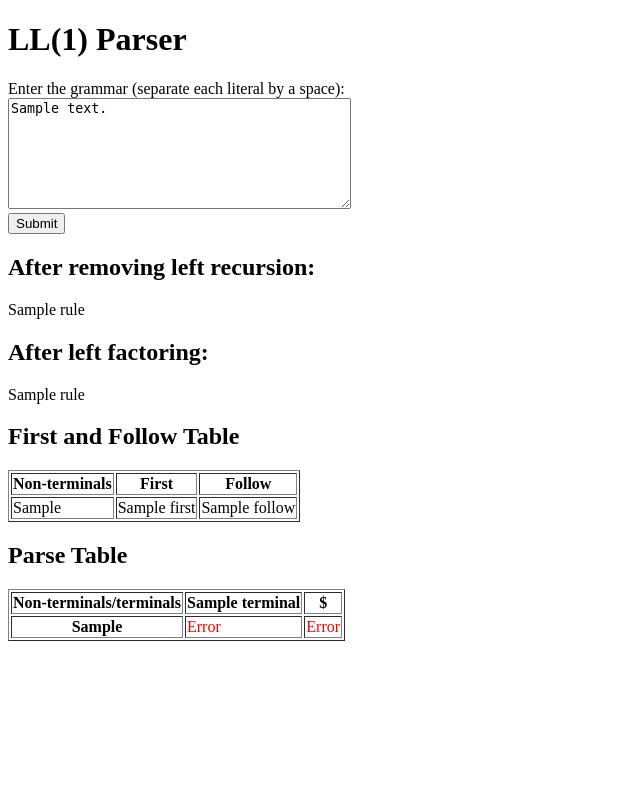
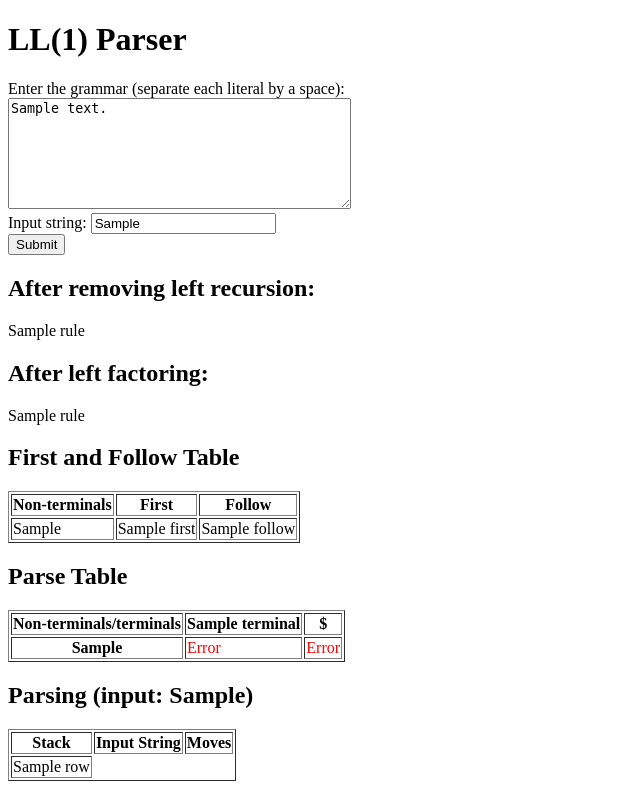
Before and after one commit to cygnus55/LL1-parser, a Flask app: template templates/index.html in a window 1280 px wide. Shown: the whole page, without its empty margins (0-640 px from the left). Run offline with Flask 2, Linux system fonts and the light colour scheme; the template is opened without the code that fills it: most values are stand-ins (such as "Sample title", 1, 10 or a date in 2020).

Commit message:
Complete parsing program

```diff
--- a/app.py
+++ b/app.py
@@ -4,6 +4,7 @@ from left_recursion import left_recursion
 from left_factoring import left_factor
 from first_n_follow import get_first, get_follow, prepare_grammar
 from parse_table_generator import generate_parse_table
+from parsing_program import parse_input
 
 app = Flask(__name__)
 
@@ -12,7 +13,8 @@ app = Flask(__name__)
 def index():
     if request.method == "POST":
         grammar = request.form.get("grammar")
-        if grammar.strip():
+        input_string = request.form.get("input_string")
+        if grammar.strip() and input_string:
             left_recursion_free_grammar = left_recursion(grammar)
             left_factored_grammar = left_factor(left_recursion_free_grammar[:])
             a, b, c, non_terminals, terminals = prepare_grammar(left_factored_grammar)
@@ -27,6 +29,8 @@ def index():
 
             parse_table, ambiguous = generate_parse_table(first, follow, terminals, non_terminals, left_factored_grammar, c)
 
+            parsing_results = parse_input(input_string, parse_table, non_terminals)
+
             return render_template("index.html",
                 left_recursion_free_grammar=left_recursion_free_grammar,
                 left_factored_grammar=left_factored_grammar,
@@ -36,7 +40,9 @@ def index():
                 terminals=terminals,
                 non_terminals=non_terminals,
                 parse_table=parse_table,
-                ambiguous=ambiguous)
+                ambiguous=ambiguous,
+                parsing_results=parsing_results,
+                input_string=input_string)
         else:
             return redirect(url_for("index"))
     with open("rules.txt", "r") as file:
--- a/templates/index.html
+++ b/templates/index.html
@@ -11,6 +11,8 @@
   <form action="/" method="POST">
     <label for="grammar">Enter the grammar (separate each literal by a space):</label><br />
     <textarea id="grammar" name="grammar" rows="7" cols="40">{{ grammar_body }}</textarea><br />
+    <label for="input_string">Input string:</label>
+    <input id="input_string" name="input_string" placeholder="Eg: abcaa" {% if input_string %}value={{ input_string }}{% endif %} /><br />
     <button>Submit</button>
   </form>
   {% if left_recursion_free_grammar %}
@@ -106,5 +108,24 @@
       </tbody>
     </table>
   {% endif %}
+  {% if parsing_results %}
+    <h2>Parsing (input: {{ input_string }})</h2>
+    <table border="1">
+      <thead>
+        <th>Stack</th>
+        <th>Input String</th>
+        <th>Moves</th>
+      </thead>
+      <tbody>
+        {% for row in parsing_results %}
+        <tr>
+          {% for x in row %}
+            <td>{{ x }}</td>
+          {% endfor %}
+        </tr>
+        {% endfor %}
+      </tbody>
+    </table>
+  {% endif %}
 </body>
 </html>
```
Also changed, not shown: parsing_program.py (added, +35 -0 lines).
